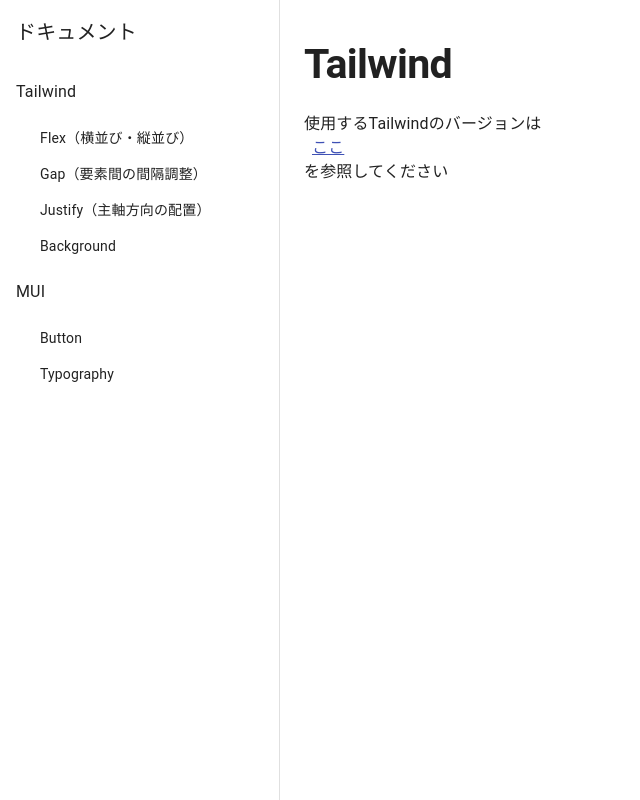
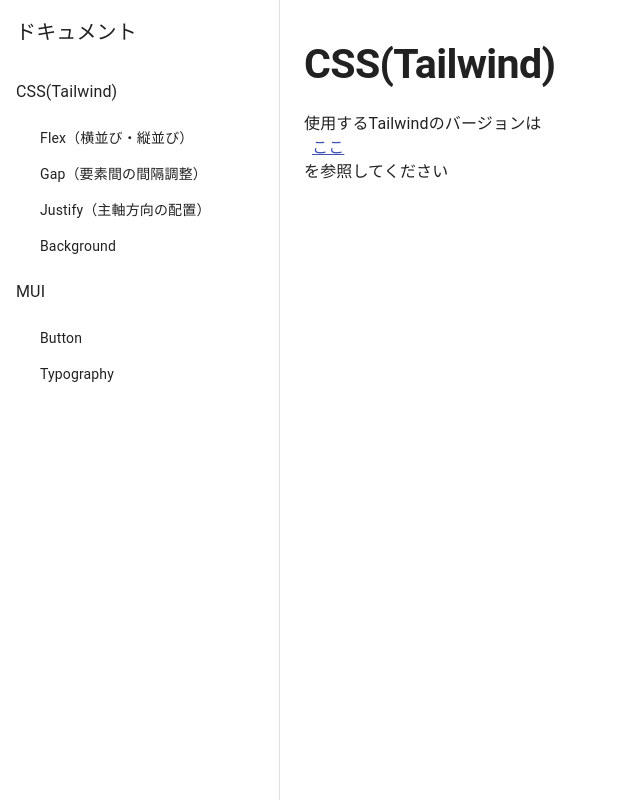
Before and after one commit to NakaiKt/web-tutorial, a Next.js app: page /tailwind in a window 1280 px wide. Shown: the whole page, without its empty margins (0-640 px from the left). Built offline with nearby package versions, Linux system fonts and the light colour scheme.

Commit message:
fix: Tailwind関連のタイトルを「CSS(Tailwind)」に変更し、リンクのURLを修正

```diff
--- a/src/components/templates/Tailwind/index.tsx
+++ b/src/components/templates/Tailwind/index.tsx
@@ -6,7 +6,7 @@
     <Box>
       <Typography>
         使用するTailwindのバージョンは
-        <Link text="ここ" url="https://tailwindcss.com/docs/installation" />
+        <Link text="ここ" url="/" />
         を参照してください
       </Typography>
     </Box>
--- a/src/features/SideMenu/index.tsx
+++ b/src/features/SideMenu/index.tsx
@@ -12,7 +12,7 @@
 const SideMenu = () => {
   const menuItems: MenuItems = [
     {
-      title: "Tailwind",
+      title: "CSS(Tailwind)",
       path: "/tailwind",
       children: [
         { title: "Flex（横並び・縦並び）", path: "/flex" },
@@ -47,7 +47,7 @@
         anchor="left"
       >
         <Typography variant="h6" noWrap component="div" sx={{ p: 2 }}>
-          ドキュメント
+          <Link href="/">ドキュメント</Link>
         </Typography>
         <CssBaseline />
         {menuItems.map((menuItem) => (
--- a/src/pages/tailwind/index.tsx
+++ b/src/pages/tailwind/index.tsx
@@ -3,7 +3,7 @@
 
 const Pages = () => {
   return (
-    <BaseTemplate title="Tailwind">
+    <BaseTemplate title="CSS(Tailwind)">
       <Tailwind />
     </BaseTemplate>
   );
```
